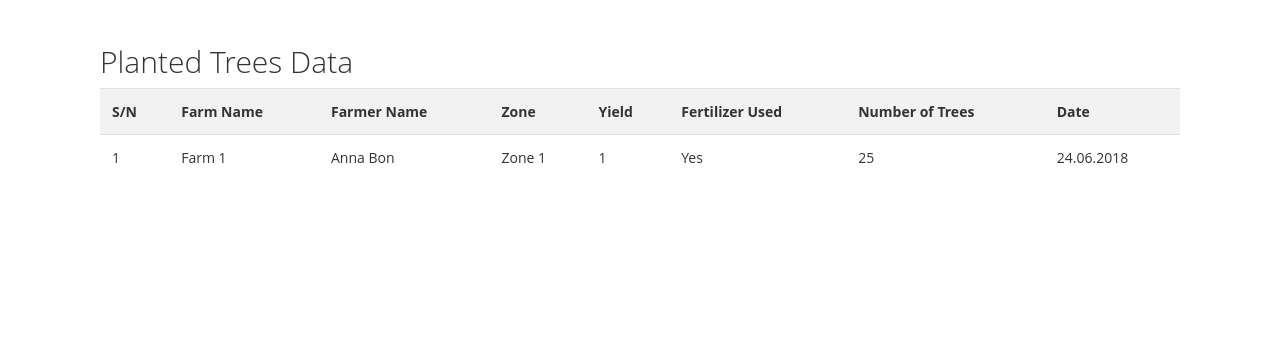
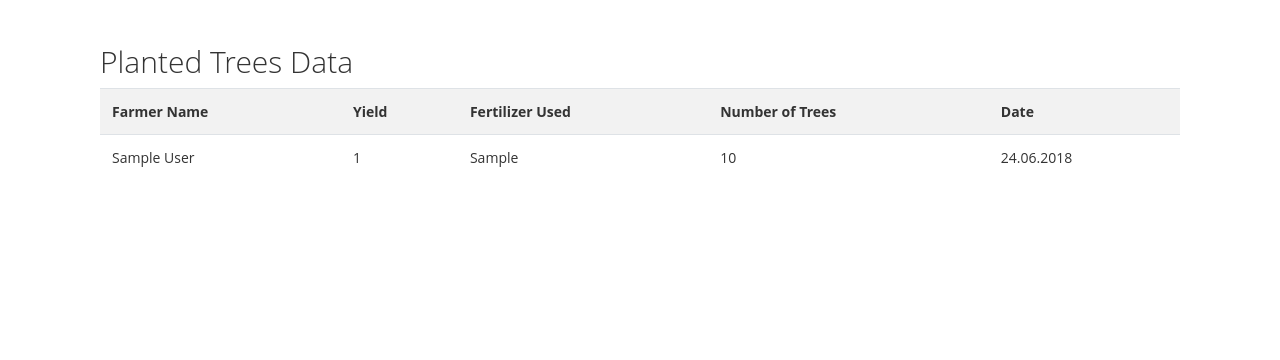
Before and after one commit to aoelen/banna, a Django app: template banna/dashboard/templates/dashboard/trees.html in a window 1280 px wide. Shown: the part 440-800 px from the top of the page. Run offline with Django 3.2, Linux system fonts and the light colour scheme; the template is opened without the code that fills it: most values are stand-ins (such as "Sample title", 1, 10 or a date in 2020); some libraries are stand-ins or nearby versions.

Commit message:
Creating tables

```diff
--- a/banna/dashboard/templates/dashboard/trees.html
+++ b/banna/dashboard/templates/dashboard/trees.html
@@ -26,26 +26,24 @@
                    <div class="col-lg-12 col-xs-12 col-sm-12">
                     <table class="table table-striped">
                       <tr>
-                        <th>S/N</th>
-                        <th>Farm Name</th>
+                        <!--<th>S/N</th>-->
                         <th>Farmer Name</th>
-                        <th>Zone</th>
                         <th>Yield</th>
                         <th>Fertilizer Used</th>
                         <th>Number of Trees</th>
                         <th>Date</th>
                       </tr>
 
+                      {% for row in rows %}
                         <tr>
-                            <td> 1 </td>
-                            <td> Farm 1 </td>
-                            <td> Anna Bon </td>
-                            <td> Zone 1 </td>
-                            <td> 1 </td>
-                            <td> Yes </td>
-                            <td> 25 </td>
+                            <!--<td> 1 </td>-->
+                            <td> {{ row.report_id.farm.farmer.first_name }} {{ row.report_id.farm.farmer.last_name }} </td>
+                            <td> {{ row.yield_number }} </td>
+                            <td> {{ row.report_id.fertilizer_used}} </td>
+                            <td> {{ row.planted_amount_trees }} </td>
                             <td> 24.06.2018 </td>
                         </tr>
+                        {% endfor %}
                     </table>
                    </div>
                </div>
```
Also changed, not shown: banna/dashboard/views.py (+7 -4 lines).
